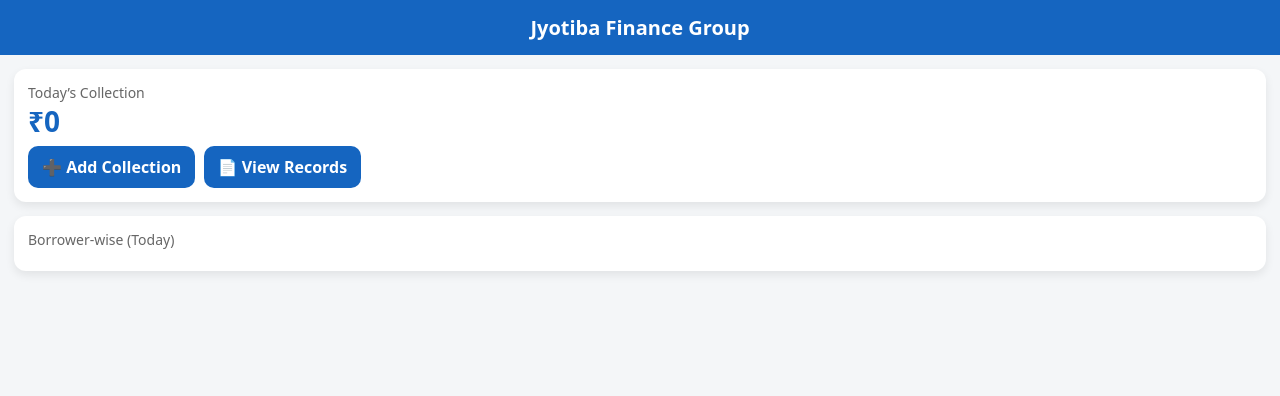
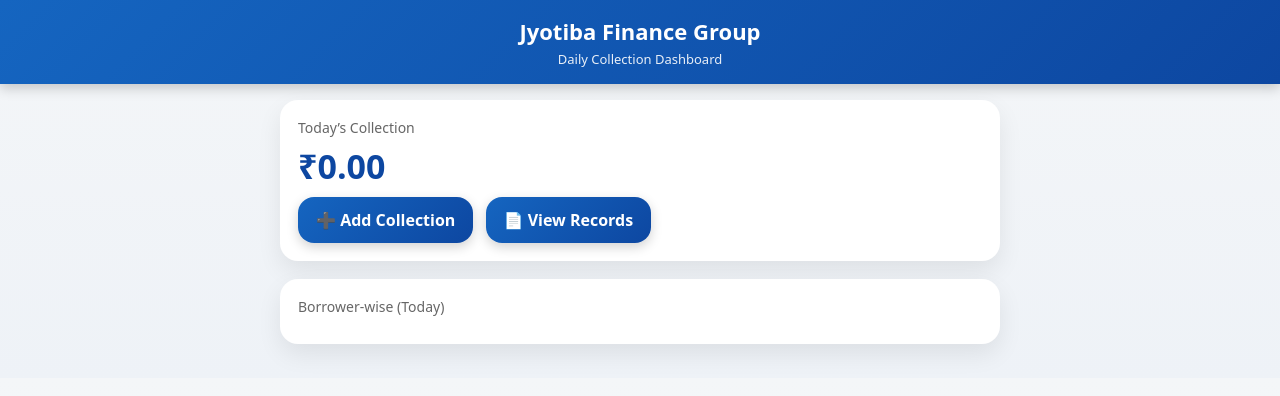
Before and after one commit to Nileshpateel/pmfinance, a plain HTML site: page index.html in a window 1280 px wide. Drawn offline with Linux system fonts and the light colour scheme; no server answers.

Commit message:
Add files via upload

```diff
--- a/index.html
+++ b/index.html
@@ -6,73 +6,113 @@
 <title>Dashboard – Jyotiba Finance Group</title>
 
 <style>
+/* ---------- Base ---------- */
 body{
   margin:0;
   font-family: system-ui, Arial, sans-serif;
-  background:#f4f6f8;
+  background: linear-gradient(to bottom, #f4f6f8, #eef2f7);
+  color:#222;
 }
+
+/* ---------- Header ---------- */
 header{
-  background:#1565c0;
+  background: linear-gradient(135deg, #1565c0, #0d47a1);
   color:#fff;
-  padding:14px;
+  padding:16px;
   text-align:center;
-  font-size:20px;
+  font-size:22px;
   font-weight:700;
+  box-shadow:0 4px 12px rgba(0,0,0,0.2);
 }
+header small{
+  display:block;
+  font-size:13px;
+  font-weight:400;
+  opacity:0.9;
+  margin-top:4px;
+}
+
+/* ---------- Layout ---------- */
 .container{
-  padding:14px;
+  padding:16px;
+  max-width:720px;
+  margin:auto;
 }
+
+/* ---------- Cards ---------- */
 .card{
   background:#fff;
-  border-radius:12px;
-  padding:14px;
-  margin-bottom:14px;
-  box-shadow:0 4px 10px rgba(0,0,0,0.08);
+  border-radius:18px;
+  padding:18px;
+  margin-bottom:18px;
+  box-shadow:0 10px 25px rgba(0,0,0,0.08);
+}
+
+/* ---------- Text ---------- */
+.small{
+  color:#666;
+  font-size:14px;
 }
 .total{
-  font-size:28px;
-  font-weight:700;
-  color:#1565c0;
+  font-size:34px;
+  font-weight:800;
+  color:#0d47a1;
+  margin-top:6px;
 }
+
+/* ---------- Buttons ---------- */
 .btn{
-  display:inline-block;
-  padding:10px 14px;
-  margin:6px 4px 0 0;
-  border-radius:10px;
-  background:#1565c0;
+  display:inline-flex;
+  align-items:center;
+  gap:6px;
+  padding:12px 18px;
+  margin:8px 8px 0 0;
+  border-radius:16px;
+  background: linear-gradient(135deg, #1565c0, #0d47a1);
   color:#fff;
   text-decoration:none;
   font-weight:600;
+  box-shadow:0 4px 12px rgba(0,0,0,0.18);
+  transition: transform 0.12s ease, box-shadow 0.12s ease;
 }
+.btn:active{
+  transform:scale(0.97);
+  box-shadow:0 2px 6px rgba(0,0,0,0.2);
+}
+
+/* ---------- List ---------- */
 .list-item{
   display:flex;
   justify-content:space-between;
-  padding:8px 0;
-  border-bottom:1px solid #eee;
-}
-.small{
-  color:#666;
-  font-size:14px;
+  align-items:center;
+  padding:12px 0;
+  border-bottom:1px dashed #ddd;
+  font-size:15px;
 }
 </style>
 </head>
 
 <body>
 
-<header>Jyotiba Finance Group</header>
+<header>
+  Jyotiba Finance Group
+  <small>Daily Collection Dashboard</small>
+</header>
 
 <div class="container">
 
+  <!-- Today Total -->
   <div class="card">
     <div class="small">Today’s Collection</div>
-    <div id="todayTotal" class="total">₹0</div>
+    <div class="total" id="todayTotal">₹0.00</div>
 
     <a class="btn" href="add.html">➕ Add Collection</a>
     <a class="btn" href="records.html">📄 View Records</a>
   </div>
 
+  <!-- Borrower wise -->
   <div class="card">
-    <div class="small" style="margin-bottom:8px;">Borrower-wise (Today)</div>
+    <div class="small" style="margin-bottom:10px;">Borrower-wise (Today)</div>
     <div id="borrowerList"></div>
   </div>
 
@@ -93,8 +133,7 @@ function parseCSV(text){
 }
 
 function todayISO(){
-  const d = new Date();
-  return d.toISOString().split("T")[0];
+  return new Date().toISOString().split("T")[0];
 }
 
 fetch(SHEET_URL)
@@ -118,6 +157,8 @@ fetch(SHEET_URL)
     document.getElementById("todayTotal").textContent = "₹" + total.toFixed(2);
 
     const list = document.getElementById("borrowerList");
+    list.innerHTML = "";
+
     if(Object.keys(borrowers).length === 0){
       list.innerHTML = "<div class='small'>No collections today</div>";
     }else{
--- /dev/null
+++ b/styles.css
@@ -0,0 +1,94 @@
+/* ---------- Global ---------- */
+body{
+  margin:0;
+  font-family: system-ui, Arial, sans-serif;
+  background: linear-gradient(to bottom, #f4f6f8, #eef2f7);
+  color:#222;
+}
+
+header{
+  background: linear-gradient(135deg, #1565c0, #0d47a1);
+  color:#fff;
+  padding:16px;
+  text-align:center;
+  font-size:22px;
+  font-weight:700;
+  box-shadow:0 4px 12px rgba(0,0,0,0.2);
+}
+
+header small{
+  display:block;
+  font-size:13px;
+  font-weight:400;
+  opacity:0.9;
+  margin-top:4px;
+}
+
+.container{
+  padding:16px;
+  max-width:720px;
+  margin:auto;
+}
+
+/* ---------- Cards ---------- */
+.card{
+  background:#ffffff;
+  border-radius:18px;
+  padding:18px;
+  margin-bottom:18px;
+  box-shadow:0 10px 25px rgba(0,0,0,0.08);
+}
+
+/* ---------- Buttons ---------- */
+.btn{
+  display:inline-flex;
+  align-items:center;
+  gap:8px;
+  padding:12px 18px;
+  margin:6px 6px 0 0;
+  border-radius:16px;
+  background: linear-gradient(135deg, #1565c0, #0d47a1);
+  color:#fff;
+  text-decoration:none;
+  font-weight:600;
+  box-shadow:0 4px 12px rgba(0,0,0,0.18);
+  transition: transform 0.12s ease, box-shadow 0.12s ease;
+}
+
+.btn:active{
+  transform:scale(0.97);
+  box-shadow:0 2px 6px rgba(0,0,0,0.2);
+}
+
+/* ---------- Text ---------- */
+.small{
+  color:#666;
+  font-size:14px;
+}
+
+.total{
+  font-size:34px;
+  font-weight:800;
+  color:#0d47a1;
+  margin-top:6px;
+}
+
+/* ---------- Lists ---------- */
+.list-item{
+  display:flex;
+  justify-content:space-between;
+  align-items:center;
+  padding:12px 0;
+  border-bottom:1px dashed #ddd;
+  font-size:15px;
+}
+
+/* ---------- Inputs ---------- */
+input{
+  width:100%;
+  padding:10px;
+  border-radius:10px;
+  border:1px solid #ccc;
+  margin-bottom:10px;
+  font-size:15px;
+}
```
Also changed, not shown: add.html (+39 -8 lines).
